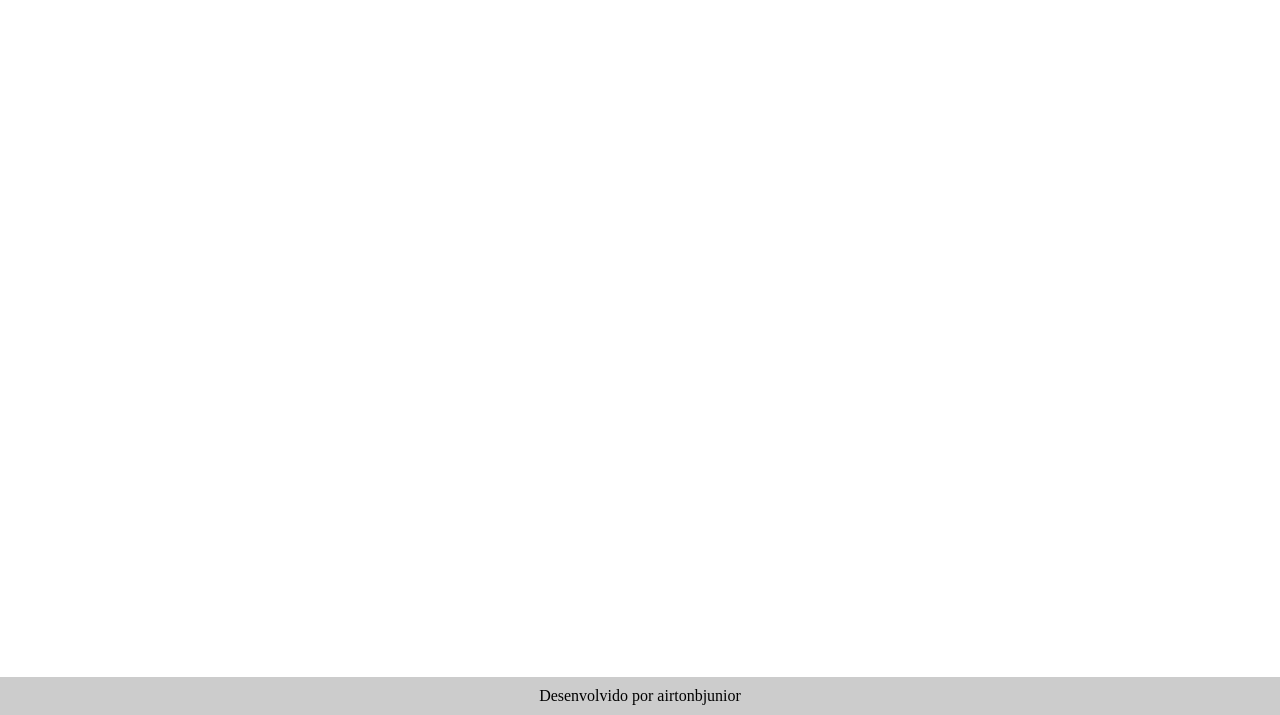
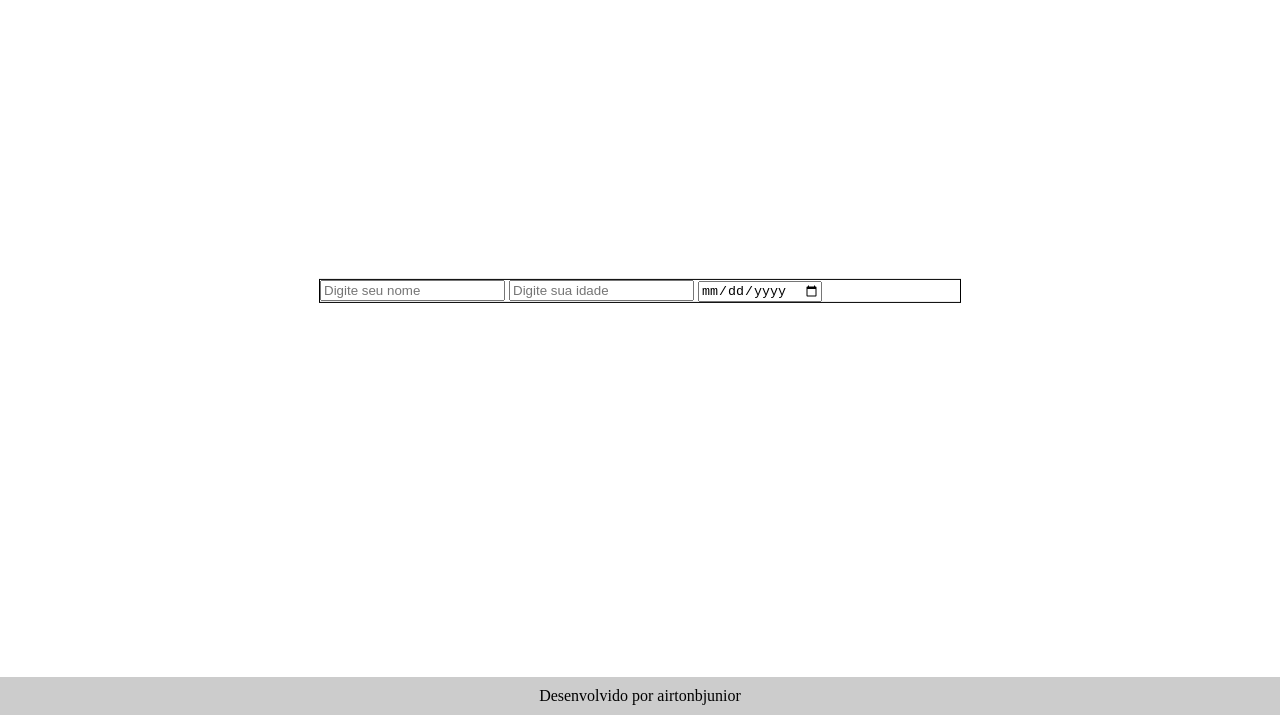
Before and after one commit to airtonbjunior/programacao_web_ads, a plain HTML site: page index.html in a window 1280 px wide. Shown: the part 85-800 px from the top of the page. Drawn offline with Linux system fonts and the light colour scheme.

Commit message:
final aula

```diff
--- a/estilo.css
+++ b/estilo.css
@@ -15,6 +15,10 @@
     border: 1px solid;
     width: 50%;
     margin: auto;
+    position: absolute;
+    bottom: 50%;
+    left: 50%;
+    transform: translate(-50%, -50%);
 }
 
 .rodape {
```
